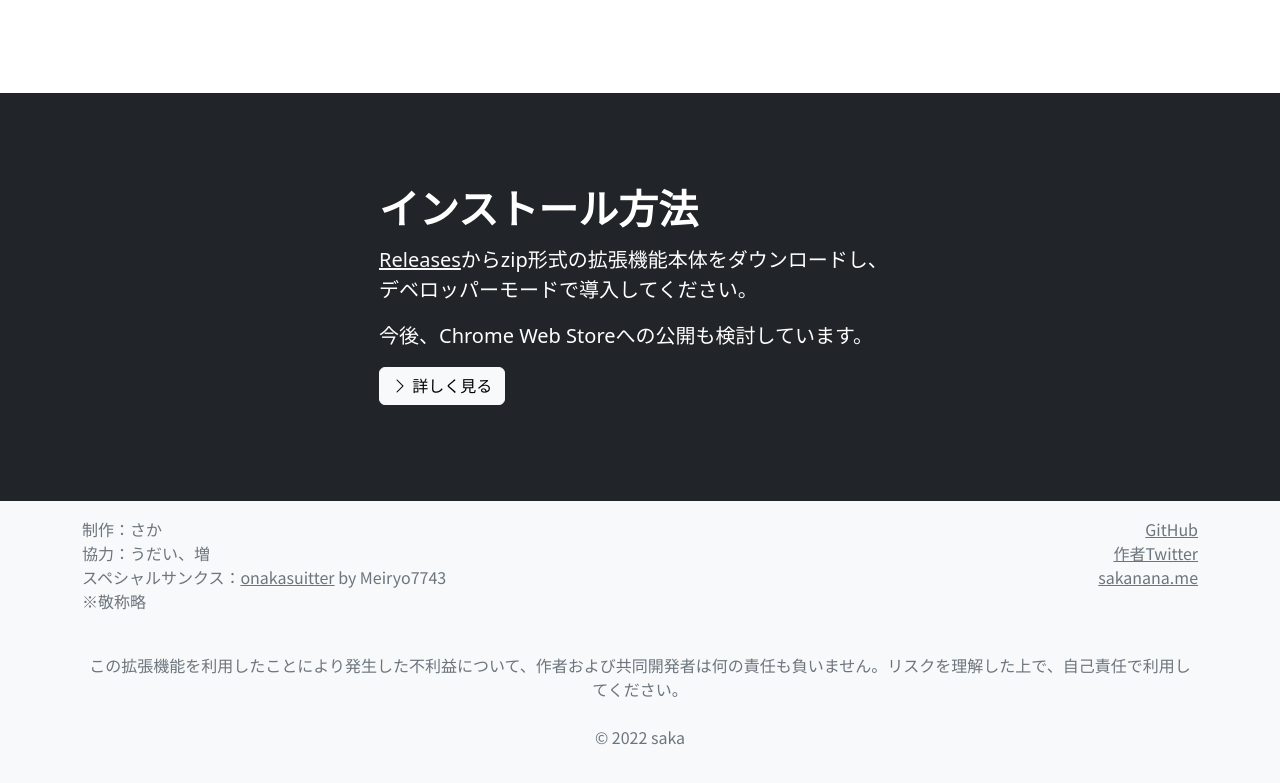
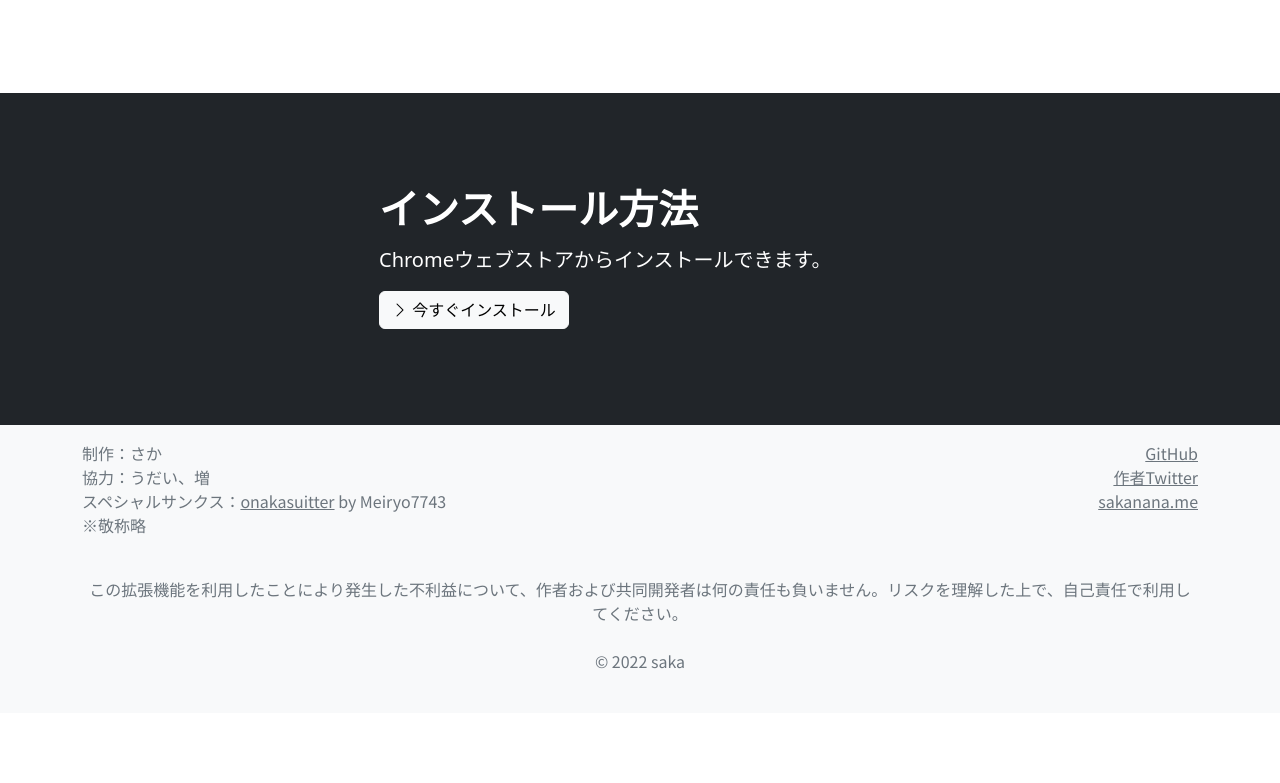
Before and after one commit to saka-naname/kadaiowatter, a browser extension: page docs/index.html in a window 1280 px wide. Shown: the part 1711-2494 px from the top of the page. After the commit the page ends 2424 px from the top, so only its background shows below. Drawn offline with nearby package versions, Linux system fonts and the light colour scheme.

Commit message:
Update install url

```diff
--- a/docs/index.html
+++ b/docs/index.html
@@ -97,9 +97,8 @@
                 <div class="row flex-lg-row-reverse align-items-center justify-content-center g-5 py-5">
                     <div class="col-10 col-sm-8 col-lg-6">
                         <h1 class="fw-bold lh-1 mb-3">インストール方法</h1>
-                        <p class="lead"><a href="https://github.com/saka-naname/kadaiowatter/releases" class="link-light">Releases</a>からzip形式の拡張機能本体をダウンロードし、デベロッパーモードで導入してください。</p>
-                        <p class="lead">今後、Chrome Web Storeへの公開も検討しています。</p>
-                        <a href="https://github.com/saka-naname/kadaiowatter#導入方法" class="btn btn-light"><i class="bi bi-chevron-right"></i> 詳しく見る </a>
+                        <p class="lead">Chromeウェブストアからインストールできます。</p>
+                        <a href="https://chrome.google.com/webstore/detail/kadaiowatter/ogpmacookbmdacllljbakgabghlgajla" class="btn btn-light"><i class="bi bi-chevron-right"></i> 今すぐインストール </a>
                     </div>
                 </div>
             </div>
```
